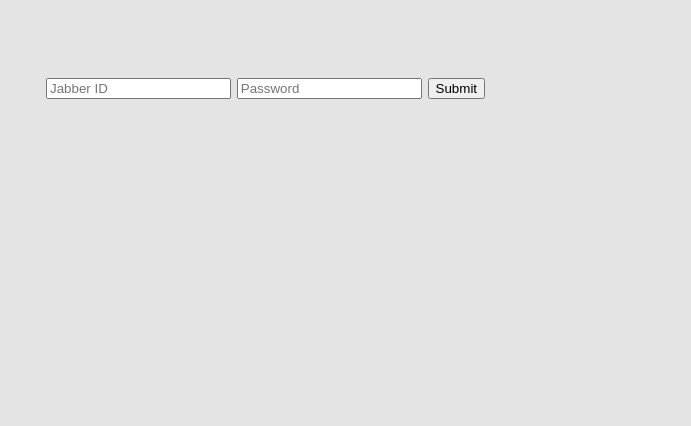
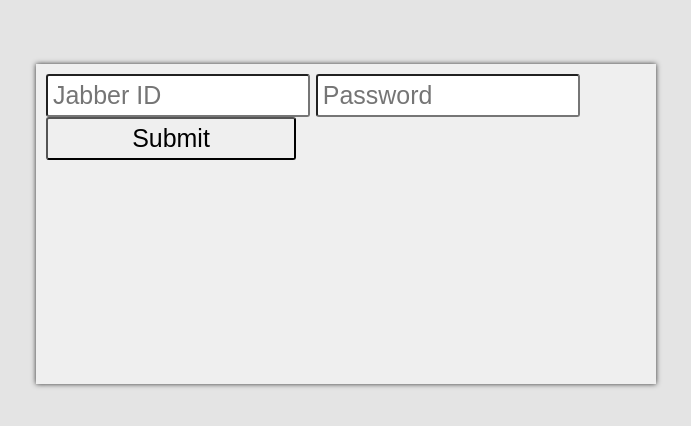
Before and after one commit to ruel/ecks, a website: page views/index.html in a window 1280 px wide. Shown: the part 186-612 px from the top of the page, without its empty margins (304-995 px from the left). Drawn offline with Linux system fonts and the light colour scheme.

Commit message:
Added some css elements, and I'm going home

```diff
--- a/app.js
+++ b/app.js
@@ -32,7 +32,8 @@ app.post('/', function (req, res) {
     var jid = req.body.jid;
     var pass = req.body.pass;
 
-    if (jid !== undefined && pass !== undefined) {
+    if (jid !== undefined && pass !== undefined &&
+        jid !== "" && pass != "") {
         xmpp.login(jid, pass, function (err, client) {
             if (client) {
                 res.sendfile(__dirname + '/views/loggedin.html');
--- a/public/css/style.css
+++ b/public/css/style.css
@@ -19,4 +19,17 @@ body {
     margin-left: -300px;
     margin-top: -150px;
     padding: 10px;
+    background-color: #EFEFEf;
+    box-shadow: 0px 0px 5px #333;
 }
+
+#login input {
+    width: 250px;
+    font-size: 1.2em;
+    padding: 5px;
+    border-radius: 3px;
+}
+
+#rooms {
+
+}
```
